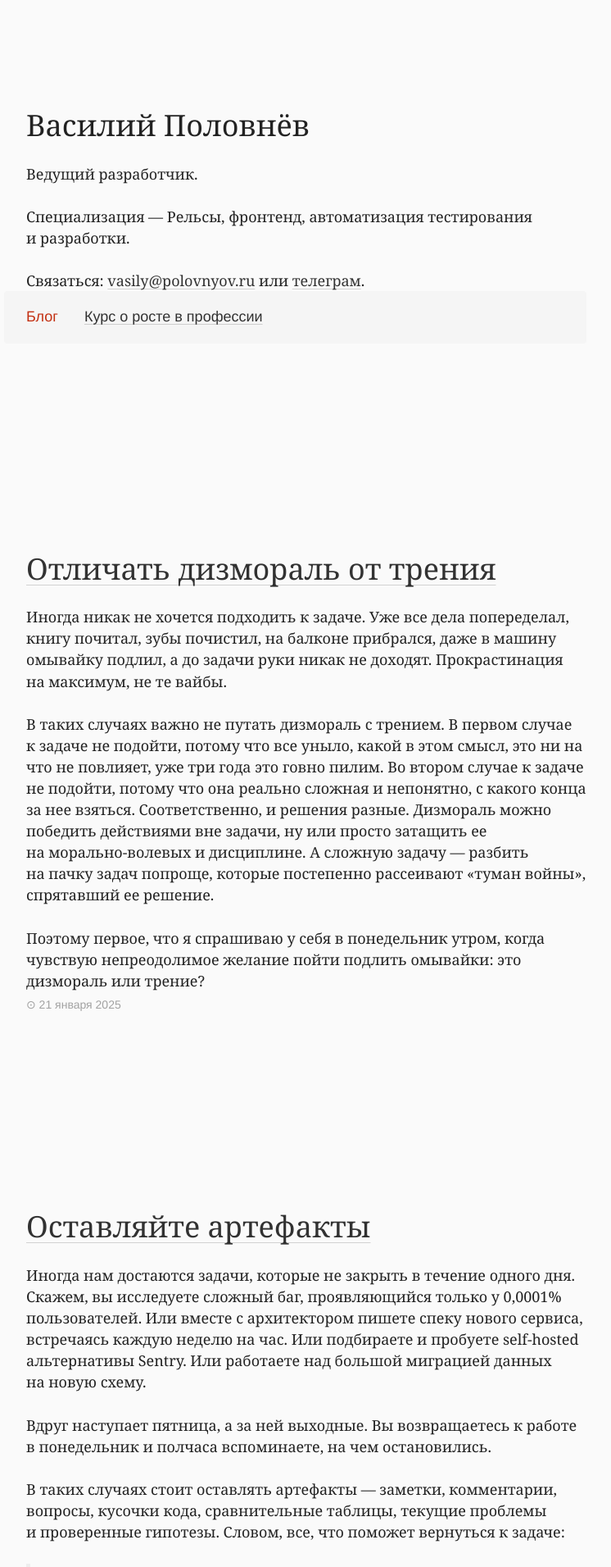
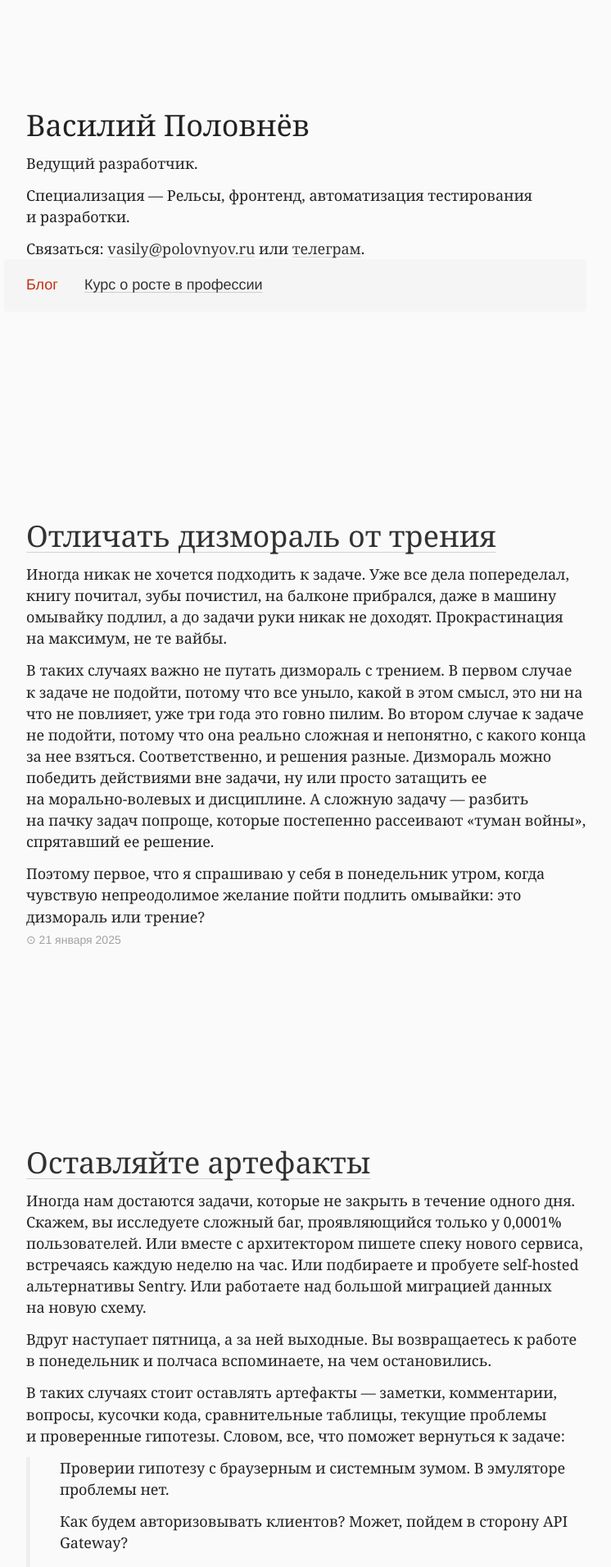
Before and after one commit to vast/vast.github.io, a Jekyll site: the page built from index.html, in a window 1280 px wide. Shown: the top 1911 px of the page at 82% size, without its empty margins (248-994 px from the left). Built offline with Jekyll 4.4.1, drawn with Linux system fonts in a browser that asks for light colours.

Commit message:
switch to half lh

```diff
--- a/_sass/core/_base.scss
+++ b/_sass/core/_base.scss
@@ -55,7 +55,7 @@ a {
 
 * + p,
 p + * {
-  margin-top: 1lh;
+  margin-top: .5lh;
 }
 
 h1 {
@@ -66,7 +66,7 @@ h1 {
 
 h2 {
   font-size: 1.5rem;
-  margin: 2lh 0 0;
+  margin: 1lh 0 0;
 }
 
 h3 {
@@ -76,7 +76,7 @@ h3 {
 
 ul + *,
 ol + * {
-  margin-top: 1lh;
+  margin-top: .5lh;
 }
 
 ul {
@@ -96,7 +96,7 @@ p + ol {
 }
 
 li + * {
-  margin-top: .5lh;
+  margin-top: .33lh;
 }
 
 li > ul, li > ol {
@@ -138,14 +138,14 @@ img {
 
 hr {
   position: relative;
-  margin: 1.5rem 0;
+  margin: 1lh 0;
   height: 1px;
   border: 0;
   box-shadow: inset 0 -2px 0 -1px rgba(0, 0, 0, .15);
 }
 
 blockquote + * {
-  margin-top: 1lh;
+  margin-top: .5lh;
 }
 
 blockquote {
@@ -173,7 +173,7 @@ blockquote {
 }
 
 div:has(pre) + *{
-  margin-top: 1.5lh;
+  margin-top: 1lh;
 }
 
 pre {
@@ -194,7 +194,7 @@ pre code {
 }
 
 table {
-  margin: 0 0 .75rem;
+  margin: 0 0 1lh;
   border-collapse: collapse;
   border-spacing: 0;
 }
--- a/_sass/modules/_posts.scss
+++ b/_sass/modules/_posts.scss
@@ -1,13 +1,9 @@
 .post {
   @include container;
-
-  h1 {
-    text-box: trim-both ex alphabetic;
-  }
 }
 
 * + .post-contents {
-  margin-top: 1lh;
+  margin-top: .5lh;
 }
 
 .post-meta {
```
